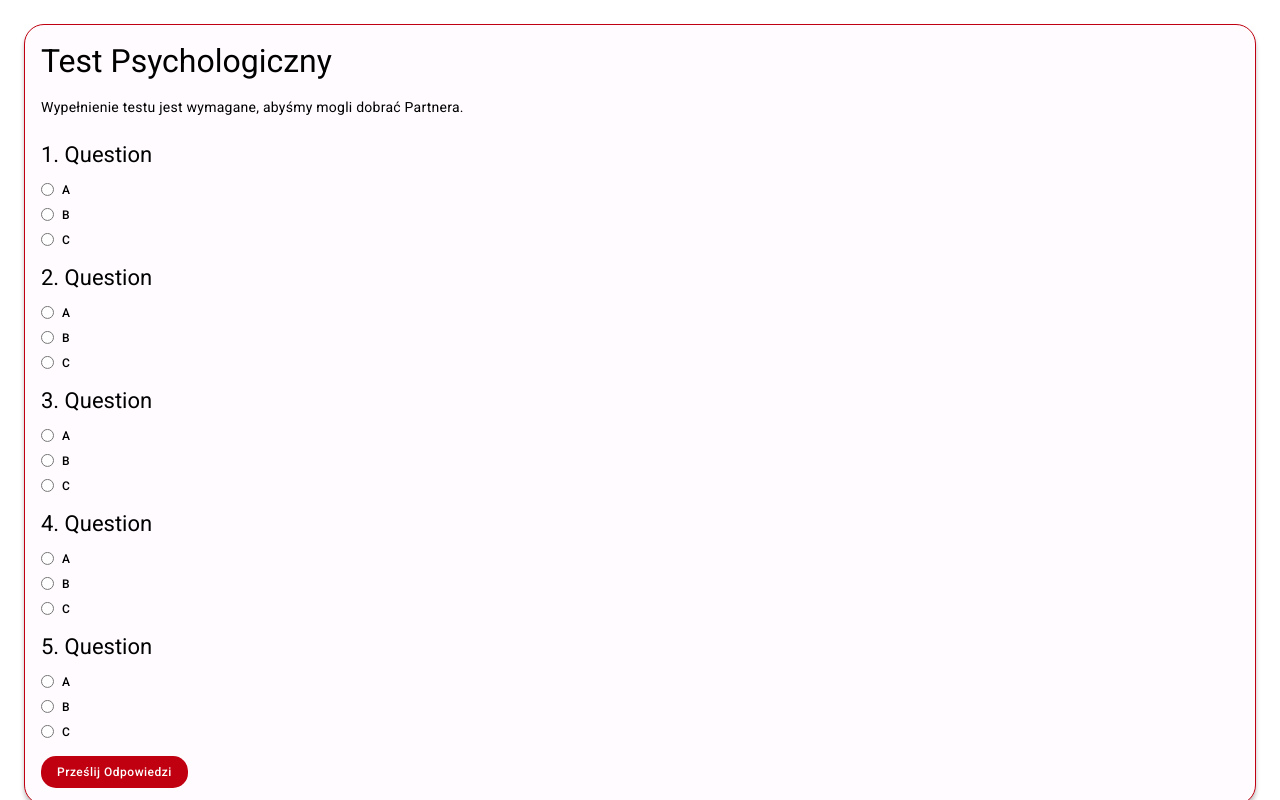
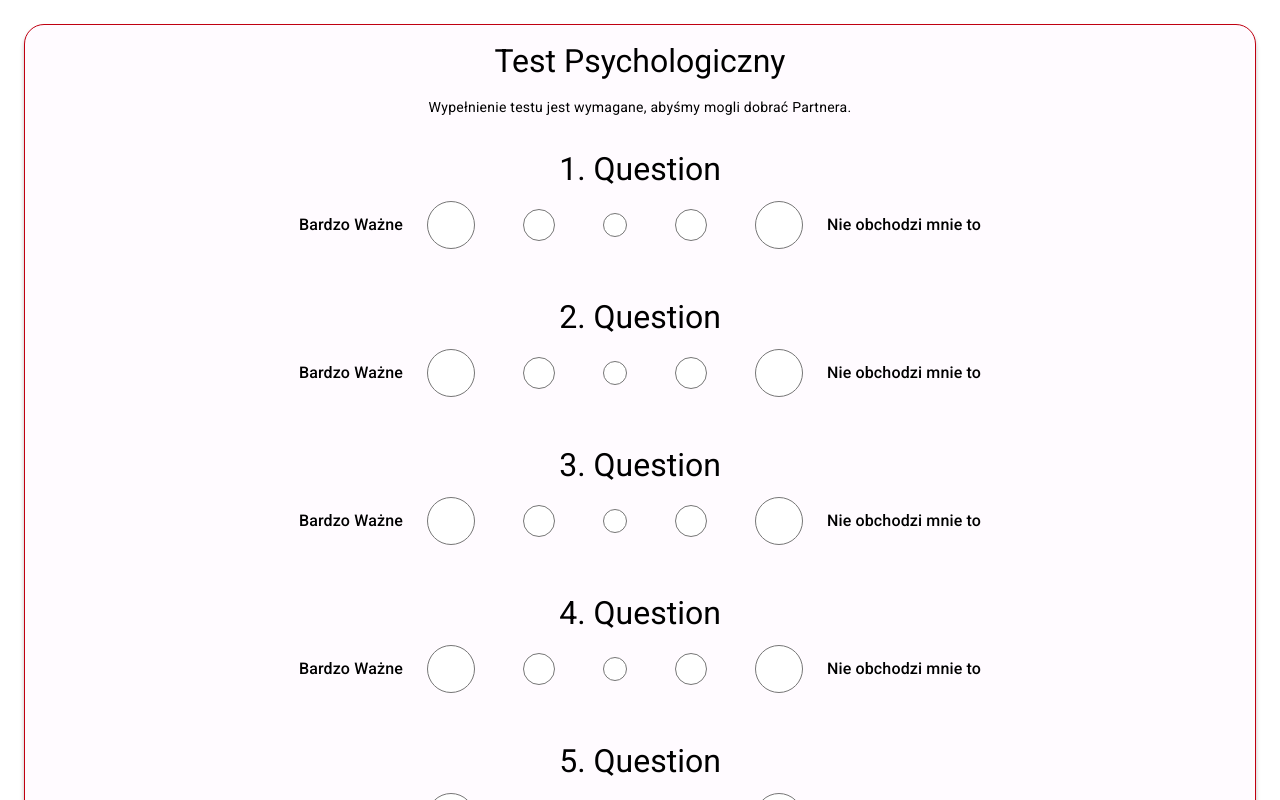
Before and after one commit to AndroBrain/PartnerFinderWWW, a React (Create React App) app: page /survey in a window 1280 px wide. Shown: the top 800 px of the page. Built offline with nearby package versions, Linux system fonts and the light colour scheme.

Commit message:
Update survey looks

```diff
--- a/src/pages/survey/SurveyPage.js
+++ b/src/pages/survey/SurveyPage.js
@@ -35,31 +35,31 @@ const mockQAs = [
     {
         question: "1. Question",
         answers: [
-            "A", "B", "C"
+            "A", "B", "C", "D", "E",
         ],
     },
     {
         question: "2. Question",
         answers: [
-            "A", "B", "C"
+            "A", "B", "C", "D", "E",
         ],
     },
     {
         question: "3. Question",
         answers: [
-            "A", "B", "C"
+            "A", "B", "C", "D", "E",
         ],
     },
     {
         question: "4. Question",
         answers: [
-            "A", "B", "C"
+            "A", "B", "C", "D", "E",
         ],
     },
     {
         question: "5. Question",
         answers: [
-            "A", "B", "C"
+            "A", "B", "C", "D", "E"
         ],
     },
 ]
--- a/src/pages/survey/SurveyQA.js
+++ b/src/pages/survey/SurveyQA.js
@@ -1,17 +1,19 @@
 import "./../../styles/styles.css"
 
 export function SurveyQA({question, answers, selectedAnswer, onAnswerChange}) {
-    return <div className="flex-column">
-        <span className="title-large survey-question">{question}</span>
-        <div className="flex-column survey-radio-button">
-            {answers.map(answer =>
-                <label className="label-medium survey-radio-button">
-                    <input type="radio" value={answer} checked={selectedAnswer === answer}
-                           onChange={e => onAnswerChange(answer)}/>
-                    {answer}
-                </label>
+    return <div className="flex-column survey-qas-container">
+        <span className="headline-large survey-question">{question}</span>
+        <div className="flex-row survey-radio-button">
+            <span className="title-medium">Bardzo Ważne</span>
+            {answers.map((answer, index) =>
+                <input
+                    className={index % 4 === 0 ? "survey-radio-button-large" : index === 1 || index === 3 ? "survey-radio-button-small" : "survey-radio-button-medium"}
+                    type="radio" value={answer}
+                    checked={selectedAnswer === answer}
+                    onChange={e => onAnswerChange(answer)}/>
             )
             }
+            <span className="title-medium">Nie obchodzi mnie to</span>
         </div>
     </div>
 }
--- a/src/styles/styles.css
+++ b/src/styles/styles.css
@@ -207,6 +207,7 @@
     border-radius: 20px;
     display: flex;
     justify-content: center;
+    align-items: center;
 }
 
 .survey-container-body {
@@ -215,24 +216,43 @@
 }
 
 .survey-qas-container {
-
+    margin-bottom: 32px;
+    justify-content: center;
+    align-items: center;
 }
 
 .survey-question {
+    margin-top: 8px;
     margin-bottom: 12px;
-}
-
-.survey-radio-button-group {
-    margin-bottom: 32px;
 }
 
 .survey-radio-button {
     margin-bottom: 8px;
+    align-items: center;
 }
 
 .survey-radio-button input {
-    margin-right: 8px;
-    transform: translateY(15%);
+    margin-right: 24px;
+    margin-left: 24px;
+}
+
+.survey-radio-button-large {
+    width: 48px;
+    height: 48px;
+}
+
+.survey-radio-button-small {
+    width: 32px;
+    height: 32px;
+}
+
+.survey-radio-button-medium {
+    width: 24px;
+    height: 24px;
+}
+
+
+.survey-radio-button span {
 }
 
 .survey-error-span {
@@ -367,7 +387,7 @@
 }
 
 .home-card-icon-right {
-    float:right;
+    float: right;
     width: 110px;
     margin-right: 66px;
     margin-top: 55px;
```
Also changed, not shown: 1 other file (tests, documents, lock files or other folders).
